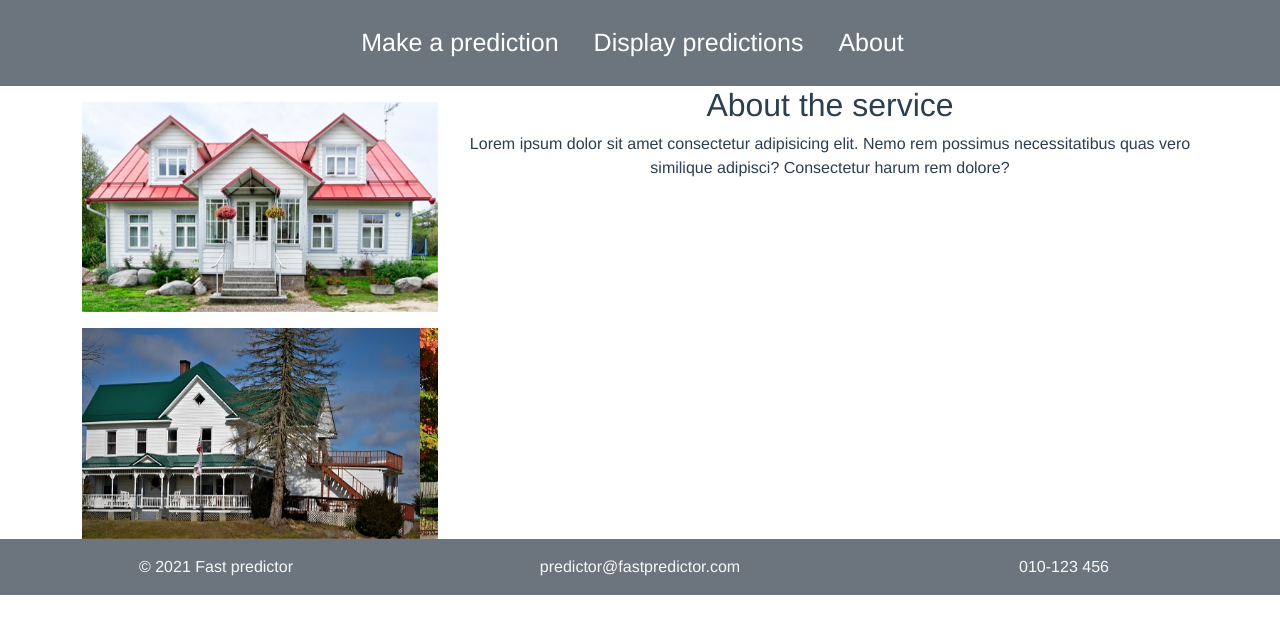
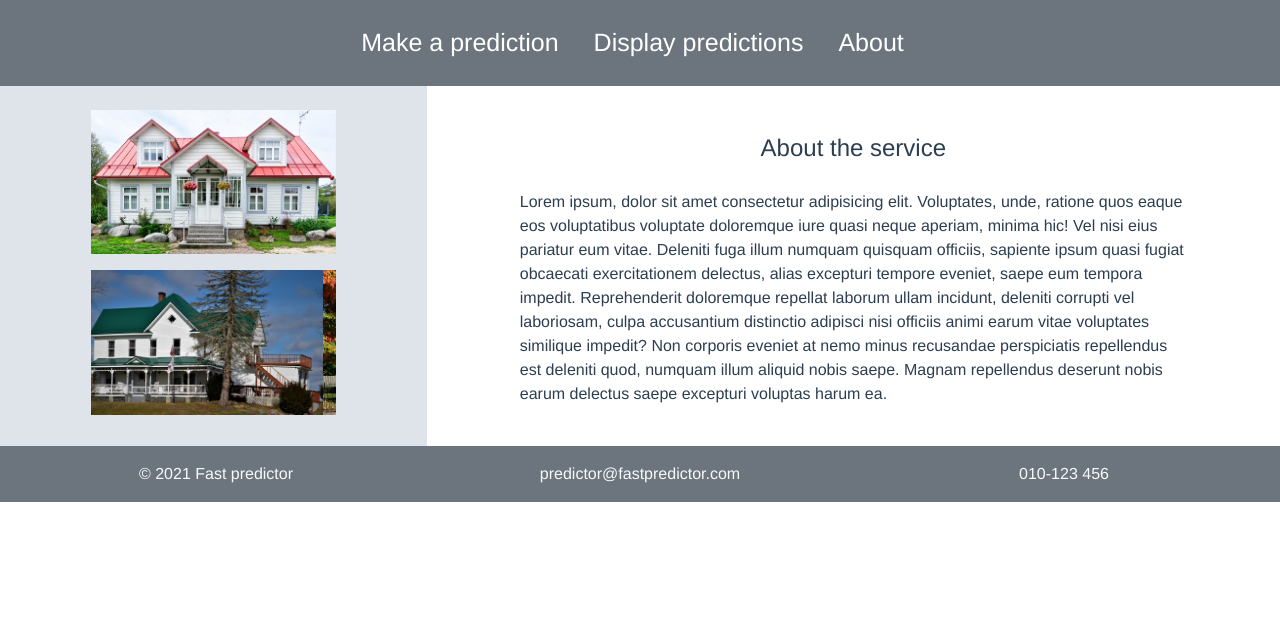
Before and after one commit to Fibfractal/AI-House-Price-Predictor, a Vue app in the folder frontend/: page /about in a window 1280 px wide. Shown: the top 634 px of the page. Built offline with nearby package versions, Linux system fonts and the light colour scheme; no server answers.

Commit message:
Grid position and look changes for about

```diff
--- a/frontend/src/views/About.vue
+++ b/frontend/src/views/About.vue
@@ -1,8 +1,10 @@
 <template>
-   <div class="container">
+   <div class="container-fluid">
       <div class="row">
-          <div class="col-4">
-            <p></p>
+          <div class="col-12 col-md-4 p-4 left-lg-col">
+            <div class="row">
+                <div class="col-12 col-md-2"></div>
+                  <div class="col-12 col-md-8">
                     <div id="carouselExampleSlidesOnly1" class="carousel slide" data-bs-ride="carousel" data-bs-interval=3000>
                       <div class="carousel-inner">
                         <div class="carousel-item active">
@@ -36,14 +38,24 @@
                         </div>
                       </div>
                     </div>
-
                   </div>
-          <div class="col-8">
-              <h2>About the service</h2>
-              <p>Lorem ipsum dolor sit amet consectetur adipisicing elit. Nemo rem possimus necessitatibus quas vero similique adipisci? Consectetur harum rem dolore?</p>
+                  </div>
+                  <div class="col-12 col-md-2"></div>
+            </div>
+          <div class="col-12 col-md-8 mt-4 p-4">
+              <div class="row">
+                <div class="col-12 col-md-1"></div>
+                <div class="col-12 col-md-10 ">
+                  <h4>About the service</h4>
+                  <p class = "input-info">Lorem ipsum, dolor sit amet consectetur adipisicing elit. Voluptates, unde, ratione quos eaque eos voluptatibus voluptate doloremque iure quasi neque aperiam, minima hic! Vel nisi eius pariatur eum vitae. Deleniti fuga illum numquam quisquam officiis, sapiente ipsum quasi fugiat obcaecati exercitationem delectus, alias excepturi tempore eveniet, saepe eum tempora impedit. Reprehenderit doloremque repellat laborum ullam incidunt, deleniti corrupti vel laboriosam, culpa accusantium distinctio adipisci nisi officiis animi earum vitae voluptates similique impedit? Non corporis eveniet at nemo minus recusandae perspiciatis repellendus est deleniti quod, numquam illum aliquid nobis saepe. Magnam repellendus deserunt nobis earum delectus saepe excepturi voluptas harum ea.
+                  </p>
+                </div>
+                <div class="col-12 col-md-1"></div>
             </div>
           </div>
       </div>
+  </div>
+
 </template>
 
 <script>
@@ -54,5 +66,14 @@
 
 </script>
 
-<style>
+<style scope>
+  .input-info {
+    float: left;
+    margin-top: 20px;
+    text-align: left;
+  }
+
+  .left-lg-col {
+      background-color: #dfe4ea;
+  }
 </style>
```
Lines whose indentation alone changed are shown as unchanged.
